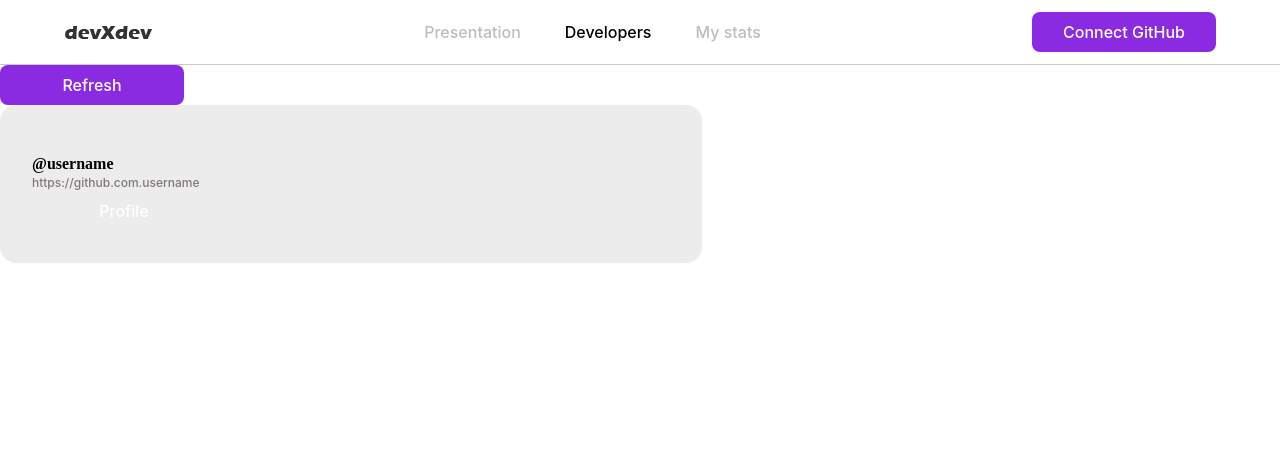
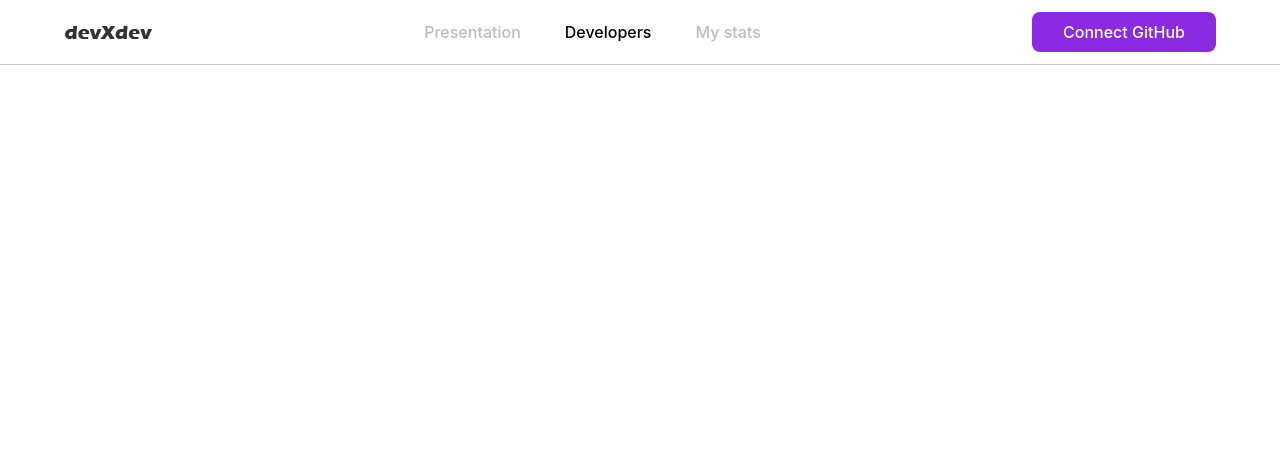
Before and after one commit to Rophpad/devXdev, a Flask app: template templates/developers.html in a window 1280 px wide. Shown: the top 462 px of the page. Run offline with Flask 3, Linux system fonts and the light colour scheme; the template is opened without the code that fills it, so the values that code supplies are empty.

Commit message:
lines deleted

```diff
--- a/templates/developers.html
+++ b/templates/developers.html
@@ -18,28 +18,6 @@
 		<a class="connexion" href="#"><button>Connect GitHub</button></a>
         </header>
 
-        <section class="Fiters">
-            <div>
-
-            </div>
-        </section>
-        <button type="button" >Refresh</button>
-
-        <section class="devs_list">
-            <div class="dev_card">
-                <div class="profileInformations">
-                    <img class="profile_pic" src="#" alt="">
-                    <div>
-                        <strong>@username</strong>
-                        <p>
-                            <a  id="one" class="githublink" href="#">https://github.com.username</a>
-                        </p>
-                    </div>
-                </div>
-                <button type="button" >Profile</button>
-            </div>
-        </section>
-
         <footer>
             <p class="footer">Made with 🖤 by <a class="githublink" href="https://github.com/Rophpad">Rophen PADONOU</a></p>
         </footer>
```
